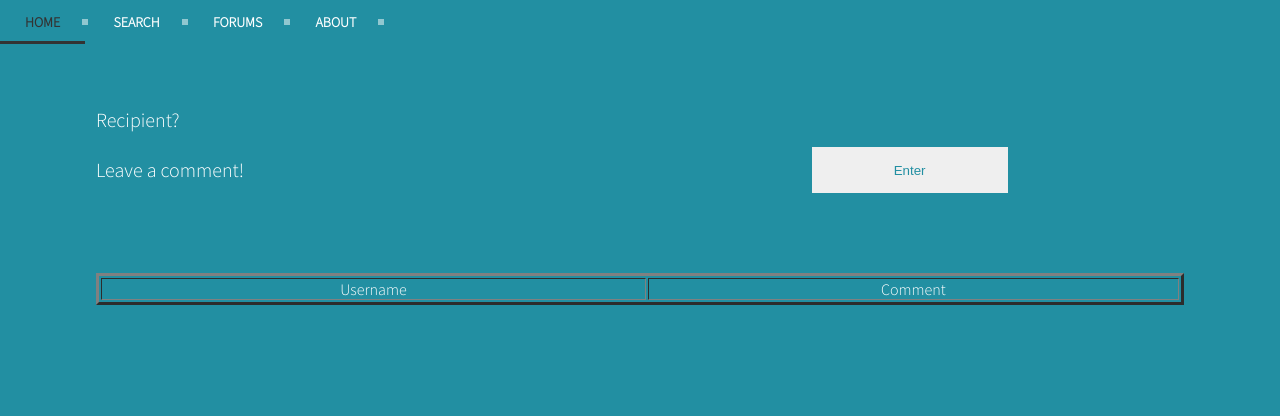
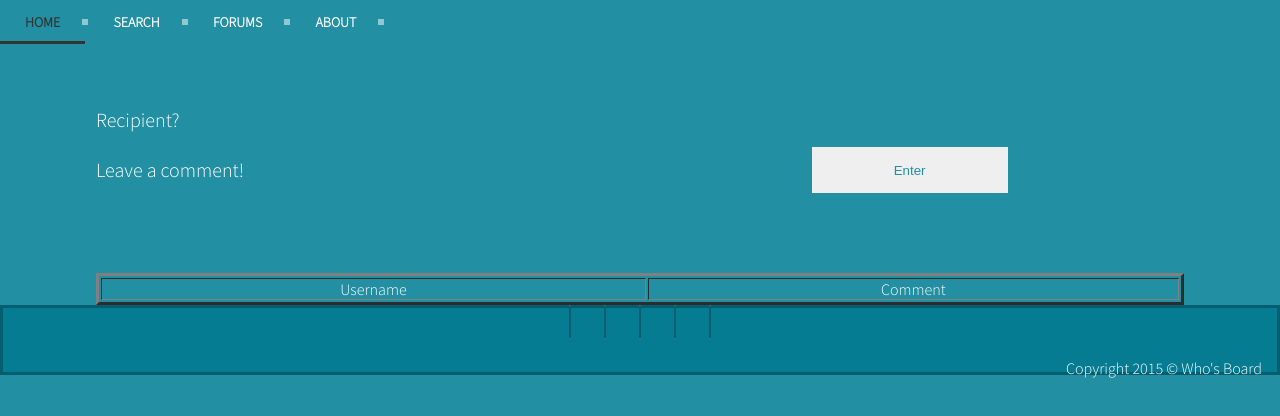
Before and after one commit to komarnickolas/board-game-sharing, a website: page public/Forums.html in a window 1280 px wide. Drawn offline with nearby package versions, Linux system fonts and the light colour scheme; no server answers.

Commit message:
adds social media links to all pages but home, no pages besides about display links properly

```diff
--- a/public/Forums.html
+++ b/public/Forums.html
@@ -64,6 +64,21 @@
       <th id='user'>Username</th>
       <th id='comment'>Comment</th>
     </table>
+    <!--  Social Media -->
+
+    <footer id='footer'>
+      <div align="center" class="socialbtns">
+        <ul>
+          <li><a href="http://www.facebook.com" class="fa fa-lg fa-facebook"></a></li>
+          <li><a href="http://www.twitter.com" class="fa fa-lg fa-twitter"></a></li>
+          <li><a href="https://plus.google.com/" class="fa fa-lg fa-google-plus"></a></li>
+          <li><a href="https://github.com/Jypotheren734x/board-game-sharing" class="fa fa-lg fa-github"></a></li>
+          <li><a href="https://www.youtube.com/results?search_query=fun+board+games" class="fa fa-lg fa-youtube"></a></li>
+        </ul>
+        <l id='copy'>Copyright 2015 © Who's Board</l>
+      </div>
+    </footer>
+
     <script src='js/database.js'></script>
     <script src='js/Forums.js'></script>
   </body>
--- a/public/css/About.css
+++ b/public/css/About.css
@@ -94,7 +94,7 @@ a, a:hover {
 
 /* ---------- Line ---------- */
 
-.button {
+/*.button {
    transition:all .25s ease-in-out;
    -moz-transition:all .25s ease-in-out;
    -webkit-transition:all .25s ease-in-out;
@@ -122,4 +122,4 @@ a, a:hover {
   margin-left:-10px;
 }
 
-\
+\*/
--- a/public/css/Forums.css
+++ b/public/css/Forums.css
@@ -14,3 +14,57 @@
 #comment {
   color: #fff;
 }
+
+/* Social Media */
+
+@import url('//maxcdn.bootstrapcdn.com/font-awesome/4.3.0/css/font-awesome.min.css');
+footer {
+  border: solid #035F70;
+  background-color: #057C92;
+  position: absolute;
+  width: 100%;
+  height:70px;
+  padding-top: 10px;
+  padding-bottom: 10px;
+}
+#copy {
+  width: 30%;
+  text-align: right;
+  margin-top: 20px;
+  float: right;
+
+}
+a, a:hover {
+  text-decoration: none;
+}
+
+.socialbtns, .socialbtns ul, .socialbtns li {
+  margin: 0;
+  padding-left: 15px;
+  padding-right: 15px;
+}
+
+.socialbtns li {
+    list-style: none outside none;
+    display: inline-block;
+}
+
+.socialbtns .fa {
+  width: 40px;
+    height: 40px;
+  color: #035f70;
+  background-color: #69BCCC;
+  border: 1px solid #035f70;
+  padding-top: 12px;
+  border-radius: 22px;
+  -moz-border-radius: 22px;
+  -webkit-border-radius: 22px;
+  -o-border-radius: 22px;
+}
+
+.socialbtns .fa:hover {
+  transition: all 400ms ease-in-out;
+  color: #69bccc;
+  background-color: #035f70;
+  border: 1px solid #69bccc;
+}
--- a/public/css/Profile.css
+++ b/public/css/Profile.css
@@ -18,3 +18,56 @@ td{
   font-size: 30px;
   text-align: center;
 }
+/* Social Media */
+
+@import url('//maxcdn.bootstrapcdn.com/font-awesome/4.3.0/css/font-awesome.min.css');
+footer {
+  border: solid #035F70;
+  background-color: #057C92;
+  position: absolute;
+  width: 100%;
+  height:70px;
+  padding-top: 10px;
+  padding-bottom: 10px;
+}
+#copy {
+  width: 30%;
+  text-align: right;
+  margin-top: 20px;
+  float: right;
+
+}
+a, a:hover {
+  text-decoration: none;
+}
+
+.socialbtns, .socialbtns ul, .socialbtns li {
+  margin: 0;
+  padding-left: 15px;
+  padding-right: 15px;
+}
+
+.socialbtns li {
+    list-style: none outside none;
+    display: inline-block;
+}
+
+.socialbtns .fa {
+  width: 40px;
+    height: 40px;
+  color: #035f70;
+  background-color: #69BCCC;
+  border: 1px solid #035f70;
+  padding-top: 12px;
+  border-radius: 22px;
+  -moz-border-radius: 22px;
+  -webkit-border-radius: 22px;
+  -o-border-radius: 22px;
+}
+
+.socialbtns .fa:hover {
+  transition: all 400ms ease-in-out;
+  color: #69bccc;
+  background-color: #035f70;
+  border: 1px solid #69bccc;
+}
--- a/public/css/Search.css
+++ b/public/css/Search.css
@@ -59,3 +59,57 @@ h3{
 .searchBtn{
   width:100px;
 }
+
+/* Social Media */
+
+@import url('//maxcdn.bootstrapcdn.com/font-awesome/4.3.0/css/font-awesome.min.css');
+footer {
+  border: solid #035F70;
+  background-color: #057C92;
+  position: absolute;
+  width: 100%;
+  height:70px;
+  padding-top: 10px;
+  padding-bottom: 10px;
+}
+#copy {
+  width: 30%;
+  text-align: right;
+  margin-top: 20px;
+  float: right;
+
+}
+a, a:hover {
+  text-decoration: none;
+}
+
+.socialbtns, .socialbtns ul, .socialbtns li {
+  margin: 0;
+  padding-left: 15px;
+  padding-right: 15px;
+}
+
+.socialbtns li {
+    list-style: none outside none;
+    display: inline-block;
+}
+
+.socialbtns .fa {
+  width: 40px;
+    height: 40px;
+  color: #035f70;
+  background-color: #69BCCC;
+  border: 1px solid #035f70;
+  padding-top: 12px;
+  border-radius: 22px;
+  -moz-border-radius: 22px;
+  -webkit-border-radius: 22px;
+  -o-border-radius: 22px;
+}
+
+.socialbtns .fa:hover {
+  transition: all 400ms ease-in-out;
+  color: #69bccc;
+  background-color: #035f70;
+  border: 1px solid #69bccc;
+}
```
Also changed, not shown: public/Profile.html (+16 -0 lines), public/Search.html (+16 -0 lines).
